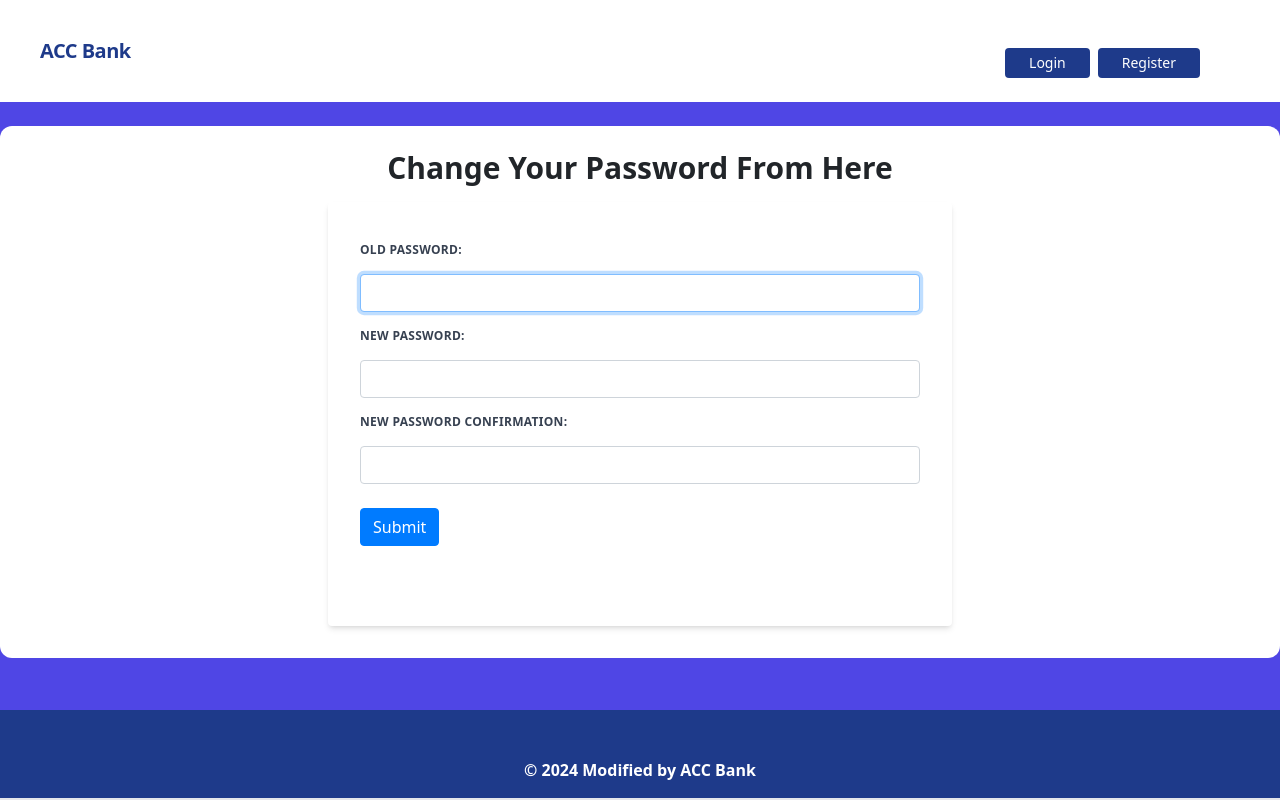
After one commit to imtiaz2424/Module_22.5_-_23.5_Practice_1_-_2_ACC_Bank, a Django app: page /accounts/pass_change/ in a window 1280 px wide. The commit adds this page. Run offline with Django 4.2, Linux system fonts and the light colour scheme; some libraries are stand-ins or nearby versions.

Commit message:
full completed

```diff
--- a/acc_bank/acc_bank/settings.py
+++ b/acc_bank/acc_bank/settings.py
@@ -46,7 +46,12 @@ INSTALLED_APPS = [
     'accounts',
     'core',
     'transactions',
+    'crispy_forms',
+    'crispy_bootstrap5',
+    'bootstrap5',
 ]
+CRISPY_ALLOWED_TEMPLATE_PACKS = 'bootstrap5'
+CRISPY_TEMPLATE_PACK = 'bootstrap5'
 
 MIDDLEWARE = [
     'django.middleware.security.SecurityMiddleware',
--- /dev/null
+++ b/acc_bank/accounts/templates/accounts/pass_change.html
@@ -0,0 +1,46 @@
+{% extends 'base.html' %}
+{% load static %}
+{% load crispy_forms_tags %}
+{% block content %}
+
+
+{% if form.non_field_errors %} {% for error in form.non_field_errors %}
+<div class="bg-red-100 border border-red-400 text-red-700 px-4 py-3 rounded relative mt-2" role="alert">
+    <p class="font-bold">Error!</p>
+    <p class="block sm:inline">{{ error }}</p>
+</div>
+{% endfor %} {% endif %} {% if form.non_field_errors %} {% for error in form.non_field_errors %}
+<div class="bg-red-100 border border-red-400 text-red-700 px-4 py-3 rounded relative mt-2" role="alert">
+    <p class="font-bold">Error!</p>
+    <p class="block sm:inline">{{ error }}</p>
+</div>
+{% endfor %} {% endif %}
+
+<div class="bg-white px-3 py-4 rounded-xl my-6">
+    <h1 class="font-bold text-3xl text-center">Change Your Password From Here</h1>
+    <div class="w-full mt-3">
+        <form action="" method="post" class="bg-white shadow-md rounded px-8 pt-6 pb-8 mb-2" style="width: 50%; margin: auto;">
+
+            {% csrf_token %} {% for hidden_field in form.hidden_fields %} {{ hidden_field.errors }} {{ hidden_field }} {% endfor %}
+
+
+                <!-- {{form | crispy}} -->
+                {% for fm in form %}
+                <label class="block uppercase tracking-wide text-gray-700 text-xs font-bold mt-3" for="{{ fm.id_for_label }}">
+                    {{fm.label_tag}}
+                </label>
+                {{fm}}{% if fm.errors %}
+
+                {% for error in fm.errors %}
+                <p class="text-red-600 text-sm italic pb-2">{{fm.errors}}</p>
+                {% endfor %} {% endif %}
+                {% endfor %}
+
+
+            <br>
+
+            <button class="btn btn-primary mb-5">Submit</button>
+        </form>
+    </div>
+</div>
+{% endblock %}
--- a/acc_bank/accounts/templates/accounts/profile.html
+++ b/acc_bank/accounts/templates/accounts/profile.html
@@ -118,6 +118,7 @@
                 <button class="bg-blue-500 hover:bg-blue-700 text-white font-bold py-2 px-4 rounded focus:outline-none focus:shadow-outline" type="submit">
                     Update
                 </button>
+                <a href="{% url 'pass_change' %}" class="btn btn-success mx-3 p-2 bg-blue-500 hover:bg-blue-700 text-white font-bold py-2 px-4 rounded focus:outline-none focus:shadow-outline">Change Your Password</a>
             </div>
         </form>
     </div>
--- a/acc_bank/accounts/urls.py
+++ b/acc_bank/accounts/urls.py
@@ -1,9 +1,11 @@
 from django.urls import path
 from .views import UserRegistrationView, UserLoginView, UserLogoutView,UserBankAccountUpdateView
+from . import views
 
 urlpatterns = [
     path('register/', UserRegistrationView.as_view(), name='register'),
     path('login/', UserLoginView.as_view(), name='login'),
     path('logout/', UserLogoutView.as_view(), name='logout'),
-    path('profile/', UserBankAccountUpdateView.as_view(), name='profile' )
+    path('profile/', UserBankAccountUpdateView.as_view(), name='profile'),
+    path('pass_change/', views.pass_change, name='pass_change'),
 ]
--- a/acc_bank/accounts/views.py
+++ b/acc_bank/accounts/views.py
@@ -1,11 +1,26 @@
-from django.shortcuts import render
+from django.shortcuts import render, redirect
 from django.views.generic import FormView
 from .forms import UserRegistrationForm,UserUpdateForm
 from django.contrib.auth import login, logout
 from django.urls import reverse_lazy
 from django.contrib.auth.views import LoginView, LogoutView
+from django.contrib.auth import update_session_auth_hash
+from django.contrib import messages
+from django.contrib.auth.forms import PasswordChangeForm
+from django.core.mail import EmailMessage, EmailMultiAlternatives
+from django.template.loader import render_to_string
 from django.views import View
-from django.shortcuts import redirect
+
+def send_password_change_email(user, subject, template):
+        message = render_to_string(template, {
+            'user' : user,
+        })
+        send_email = EmailMultiAlternatives(subject, '', to=[user.email])
+        send_email.attach_alternative(message, "text/html")
+        send_email.send()
+
+
+
 
 class UserRegistrationView(FormView):
     template_name = 'accounts/user_registration.html'
@@ -44,3 +59,23 @@ class UserBankAccountUpdateView(View):
             form.save()
             return redirect('profile')
         return render(request, self.template_name, {'form': form})
+
+
+
+
+
+
+
+
+def pass_change(request):
+    if request.method == 'POST':
+        form = PasswordChangeForm(request.user, data=request.POST)
+        if form.is_valid():
+            messages.success(request, 'Password Updated Successfully')
+            send_password_change_email(request.user, "Password Change Request Message", "accounts/pass_change_email.html")
+            form.save()
+            update_session_auth_hash(request, form.user)
+            return redirect('profile')
+    else:
+        form = PasswordChangeForm(user=request.user)
+    return render(request, 'accounts/pass_change.html', {'form' : form})
--- a/acc_bank/core/templates/base.html
+++ b/acc_bank/core/templates/base.html
@@ -8,6 +8,19 @@
         <title>
             {% block head_title %}Banking System{% endblock %}
         </title>
+        <link rel="stylesheet" href="/static/style.css">
+
+        <!--Google fonts-->
+        <link rel="preconnect" href="https://fonts.googleapis.com">
+        <link rel="preconnect" href="https://fonts.gstatic.com" crossorigin>
+        <link href="https://fonts.googleapis.com/css2?family=Roboto:ital,wght@0,100;0,300;0,400;0,500;0,700;0,900;1,100;1,300;1,400;1,500;1,700;1,900&display=swap" rel="stylesheet">
+
+        <!-- Bootstrap CSS -->
+        <link rel="stylesheet" href="https://cdn.jsdelivr.net/npm/bootstrap@4.0.0/dist/css/bootstrap.min.css" integrity="sha384-Gn5384xqQ1aoWXA+058RXPxPg6fy4IWvTNh0E263XmFcJlSAwiGgFAW/dAiS6JXm" crossorigin="anonymous">
+
+        <!--Tailwind CSS-->
+        <link href="https://unpkg.com/tailwindcss@^1.0/dist/tailwind.min.css" rel="stylesheet">
+        <script src="https://cdn.tailwindcss.com"></script>
         <link href="https://unpkg.com/tailwindcss@^1.0/dist/tailwind.min.css" rel="stylesheet">
 
         {% block head_extra %}{% endblock %}
```
Also changed, not shown: acc_bank/accounts/templates/accounts/pass_change_email.html (added, +10 -0 lines), acc_bank/db.sqlite3.
